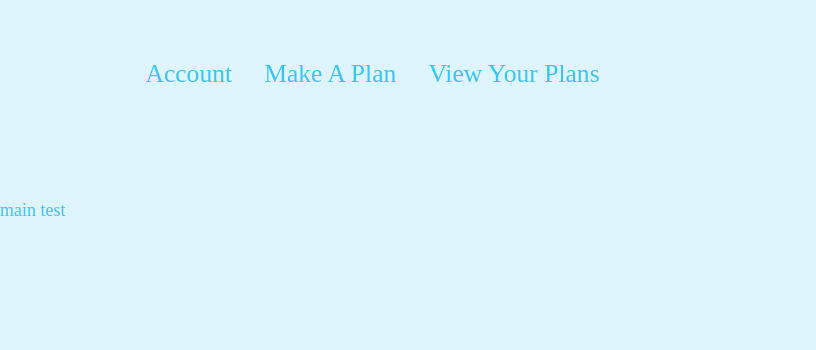
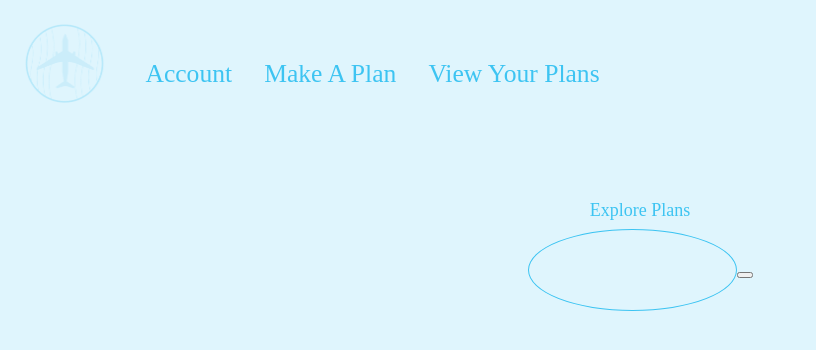
Before and after one commit to utorproj3/Most_to_Coast, a React (Create React App) app in the folder client/: page /main in a window 1280 px wide. Shown: the top 350 px of the page, without its empty margins (0-816 px from the left). Built offline with nearby package versions, Linux system fonts and the light colour scheme; a web font is replaced by a local one.

Commit message:
added search bar

```diff
--- a/client/src/App.js
+++ b/client/src/App.js
@@ -12,7 +12,6 @@
 import LoginSignUp from './pages/LoginSignUp/LoginSignUp';
 import Main from './pages/Main/Main';
 import Account from './pages/Account/Account';
-import Search from './pages/Search/Search';
 import Planner from './pages/Planner/Planner';
 import View from './pages/ViewPlanner/ViewPlanner';
 
@@ -35,14 +34,12 @@
   cache: new InMemoryCache(),
 });
 
-//window.location.href = href for where we're at
-
 function App() {
   let path = window.location.href.split("/")[3];
   return (
     <ApolloProvider client={client}>
       <Router >
-        {path == '' ? '' : (<Header />)}
+        {path === '' ? '' : (<Header />)}
         <Routes>
           <Route
             path="/"
@@ -55,10 +52,6 @@
           <Route
             path="/account"
             element={<Account />}
-          />
-          <Route
-            path="/search"
-            element={<Search />}
           />
           <Route
             path="/planner"
--- a/client/src/components/Header/header.css
+++ b/client/src/components/Header/header.css
@@ -40,5 +40,5 @@
 }
 
 li a:hover {
-    opacity: 0;
+    opacity: 0.25;
 }
--- a/client/src/pages/LoginSignUp/LoginSignUp.jsx
+++ b/client/src/pages/LoginSignUp/LoginSignUp.jsx
@@ -1,4 +1,4 @@
-import React, { useState } from "react";
+import React from "react";
 import { useNavigate } from "react-router-dom";
 import "./LoginSignUp.css";
 
--- a/client/src/pages/Main/Main.css
+++ b/client/src/pages/Main/Main.css
@@ -0,0 +1,23 @@
+/* .main {
+
+} */
+
+.search-form {
+    text-align: center;
+}
+
+.search-field {
+    background: none;
+    background-color: none;
+    box-shadow: none;
+    border: 1.5px solid #3dc4f2;
+    border-radius: 50%;
+    height: 50px;
+    padding: 15px;
+    outline: 0;
+    margin-top: 8px;
+}
+
+.search-input-text {
+    text-align: center;
+}
--- a/client/src/pages/Main/Main.jsx
+++ b/client/src/pages/Main/Main.jsx
@@ -3,8 +3,19 @@
 
 export default function Main() {
     return (
-        <div className=''>
-            main test
+        <div className='main'>
+
+            <form className='search-form'>
+                <div className='search-wrap'>
+                    <label className='search-input-text'>
+                        Explore Plans
+                    </label>
+                    <br></br>
+                    <input type='text' required autocomplete="off" className='search-field' />
+                    <button className='search-button'></button>
+                </div>
+            </form>
+
         </div>
     )
 }
```
